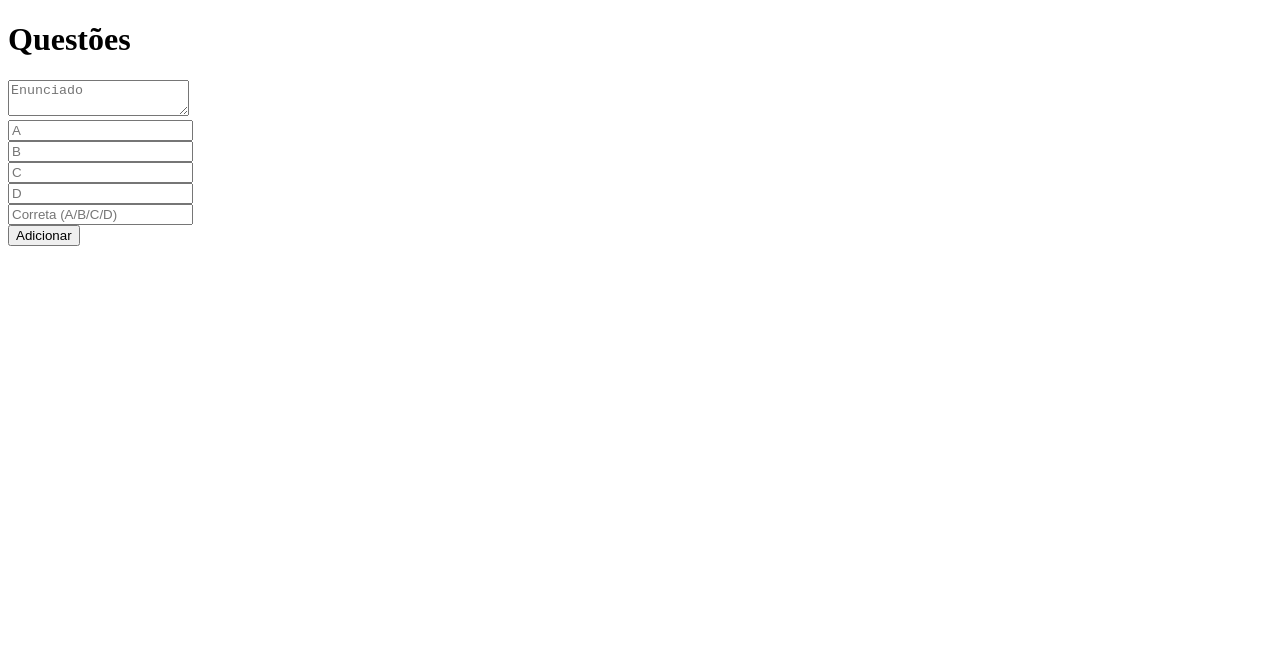
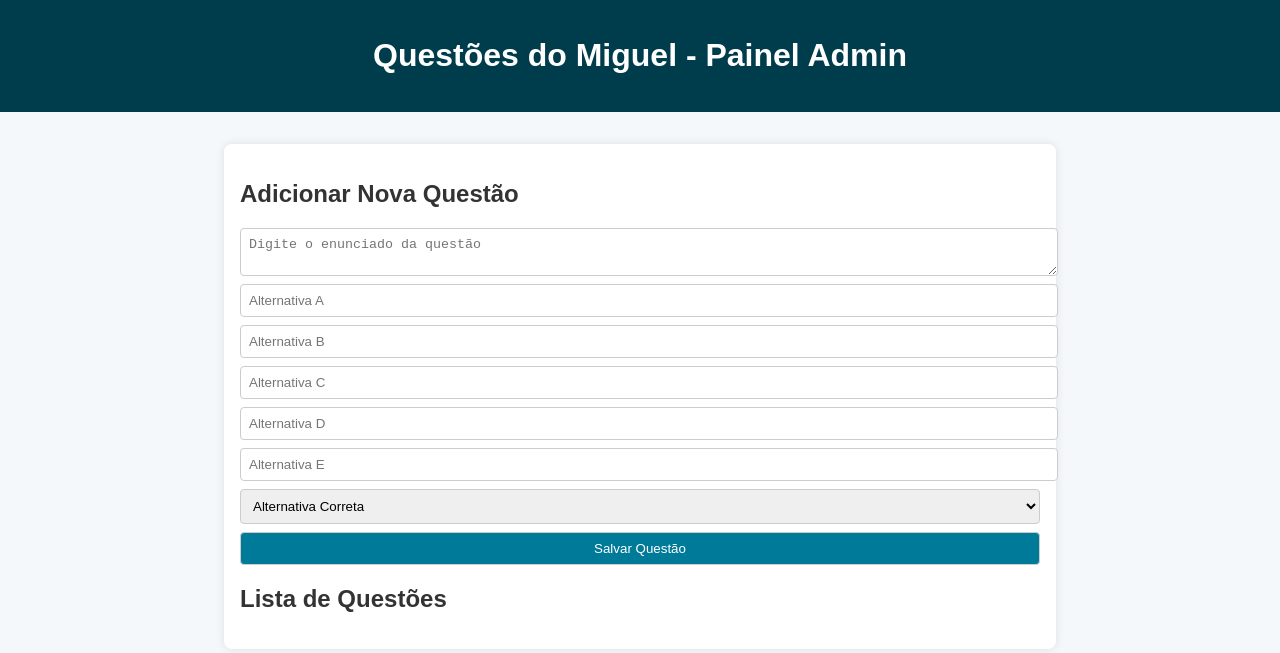
Before and after one commit to Miguel602/frondend-questoesdomiguel, a plain HTML site: page painel.html in a window 1280 px wide. Drawn offline with Linux system fonts and the light colour scheme; no server answers.

Commit message:
Update painel.html

```diff
--- a/painel.html
+++ b/painel.html
@@ -1,25 +1,89 @@
 <!DOCTYPE html>
 <html lang="pt-BR">
 <head>
-  <meta charset="UTF-8" />
-  <title>Painel de Questões</title>
+  <meta charset="UTF-8">
+  <meta name="viewport" content="width=device-width, initial-scale=1.0">
+  <title>Painel Administrativo | Questões do Miguel</title>
+  <style>
+    body {
+      font-family: Arial, sans-serif;
+      background: #f5f8fa;
+      color: #333;
+      margin: 0;
+      padding: 0;
+    }
+    header {
+      background: #003d4c;
+      color: white;
+      padding: 1rem;
+      text-align: center;
+    }
+    main {
+      max-width: 800px;
+      margin: 2rem auto;
+      padding: 1rem;
+      background: white;
+      border-radius: 8px;
+      box-shadow: 0 0 10px rgba(0,0,0,0.1);
+    }
+    form input, form textarea, form select, form button {
+      display: block;
+      width: 100%;
+      margin: 0.5rem 0;
+      padding: 0.5rem;
+      border: 1px solid #ccc;
+      border-radius: 4px;
+    }
+    button {
+      background: #007a99;
+      color: white;
+      border: none;
+      cursor: pointer;
+    }
+    button:hover {
+      background: #005f73;
+    }
+    .question-item {
+      background: #f0f4f7;
+      margin: 1rem 0;
+      padding: 1rem;
+      border-radius: 6px;
+    }
+    .question-actions {
+      display: flex;
+      gap: 0.5rem;
+      margin-top: 0.5rem;
+    }
+  </style>
 </head>
 <body>
-  <h1>Questões</h1>
+  <header>
+    <h1>Questões do Miguel - Painel Admin</h1>
+  </header>
+  <main>
+    <h2>Adicionar Nova Questão</h2>
+    <form id="addQuestionForm">
+      <textarea id="questionText" placeholder="Digite o enunciado da questão" required></textarea>
+      <input id="alternativaA" placeholder="Alternativa A" required />
+      <input id="alternativaB" placeholder="Alternativa B" required />
+      <input id="alternativaC" placeholder="Alternativa C" required />
+      <input id="alternativaD" placeholder="Alternativa D" required />
+      <input id="alternativaE" placeholder="Alternativa E" required />
+      <select id="correta" required>
+        <option value="">Alternativa Correta</option>
+        <option value="A">A</option>
+        <option value="B">B</option>
+        <option value="C">C</option>
+        <option value="D">D</option>
+        <option value="E">E</option>
+      </select>
+      <button type="submit">Salvar Questão</button>
+      <p id="addError" style="color:red;"></p>
+    </form>
 
-  <form id="addQuestionForm">
-    <textarea id="questionText" placeholder="Enunciado" required></textarea><br>
-    <input type="text" id="alternativaA" placeholder="A" required><br>
-    <input type="text" id="alternativaB" placeholder="B" required><br>
-    <input type="text" id="alternativaC" placeholder="C" required><br>
-    <input type="text" id="alternativaD" placeholder="D" required><br>
-    <input type="text" id="correta" placeholder="Correta (A/B/C/D)" required><br>
-    <button type="submit">Adicionar</button>
-  </form>
-
-  <p id="addError" style="color: red;"></p>
-
-  <div id="questoesList"></div>
+    <h2>Lista de Questões</h2>
+    <div id="questoesList"></div>
+  </main>
 
   <script src="painel.js"></script>
 </body>
```
